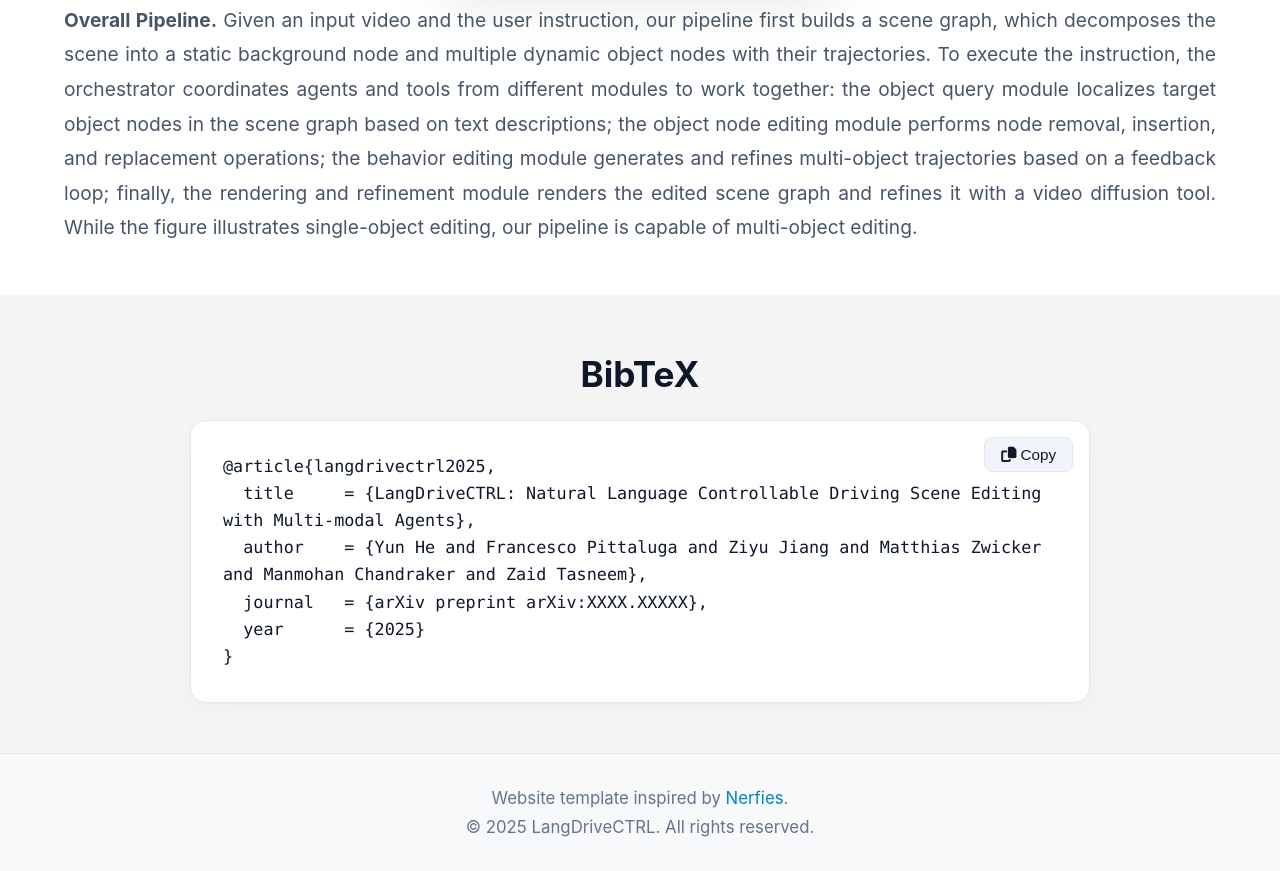
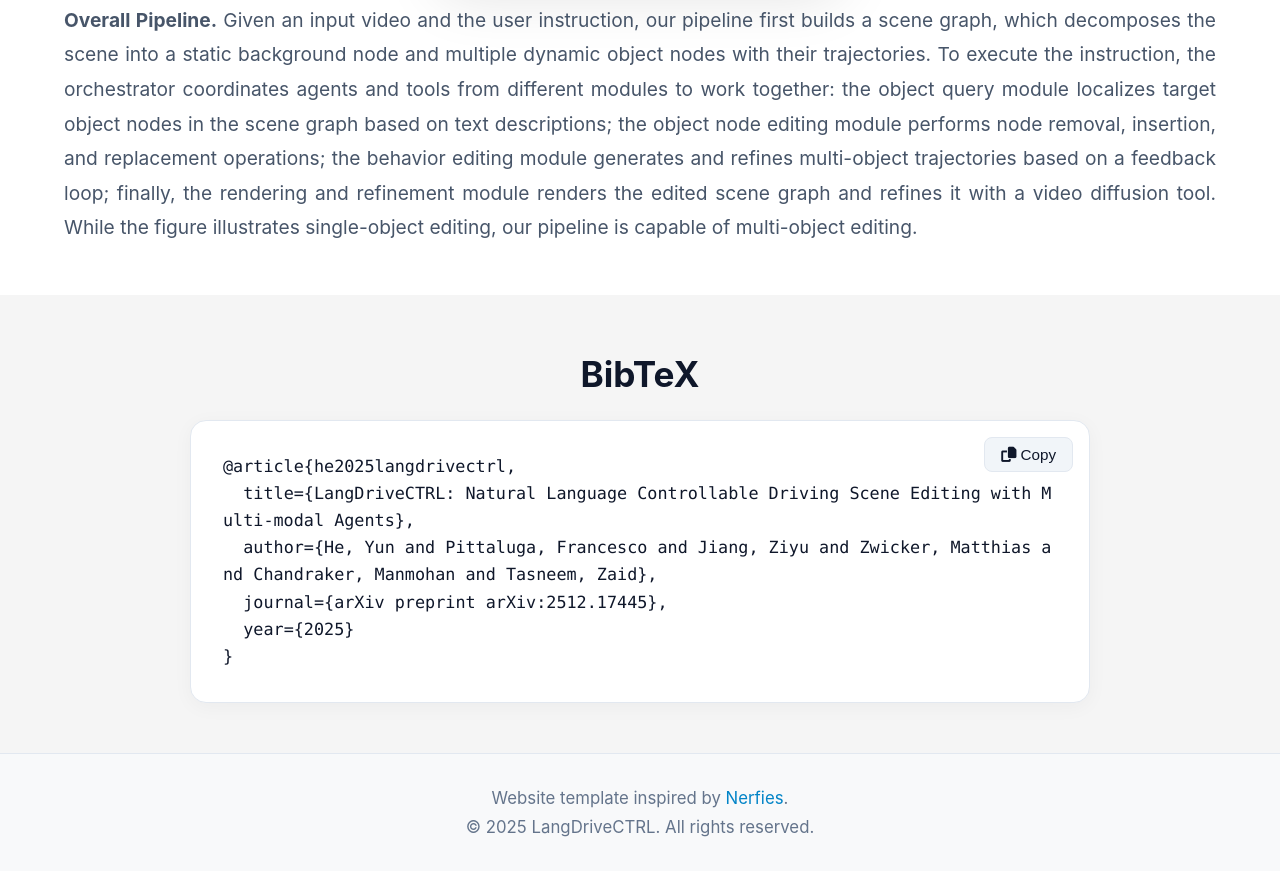
Before and after one commit to yunhe24/langdrivectrl, a plain HTML site: page index.html in a window 1280 px wide. Shown: the part 3663-4534 px from the top of the page. Drawn offline with Linux system fonts and the light colour scheme.

Commit message:
Update project page: improve layout, add method comparison, update paper link

```diff
--- a/index.html
+++ b/index.html
@@ -634,7 +634,7 @@
             <p class="affiliations"><sup>1</sup>University of Maryland, College Park&nbsp;&nbsp;&nbsp;&nbsp;<sup>2</sup>NEC Labs America&nbsp;&nbsp;&nbsp;&nbsp;<sup>3</sup>UC San Diego</p>
 
             <div class="btn-group">
-                <a href="#" class="btn btn-primary">
+                <a href="https://arxiv.org/abs/2512.17445" class="btn btn-primary" target="_blank">
                     <i class="fas fa-file-pdf"></i>
                     Paper
                 </a>
@@ -1340,11 +1340,11 @@
                 <button class="copy-btn" onclick="copyBibtex()">
                     <i class="fas fa-copy"></i> Copy
                 </button>
-                <code class="bibtex-code">@article{langdrivectrl2025,
-  title     = {LangDriveCTRL: Natural Language Controllable Driving Scene Editing with Multi-modal Agents},
-  author    = {Yun He and Francesco Pittaluga and Ziyu Jiang and Matthias Zwicker and Manmohan Chandraker and Zaid Tasneem},
-  journal   = {arXiv preprint arXiv:XXXX.XXXXX},
-  year      = {2025}
+                <code class="bibtex-code">@article{he2025langdrivectrl,
+  title={LangDriveCTRL: Natural Language Controllable Driving Scene Editing with Multi-modal Agents},
+  author={He, Yun and Pittaluga, Francesco and Jiang, Ziyu and Zwicker, Matthias and Chandraker, Manmohan and Tasneem, Zaid},
+  journal={arXiv preprint arXiv:2512.17445},
+  year={2025}
 }</code>
             </div>
         </div>
```
